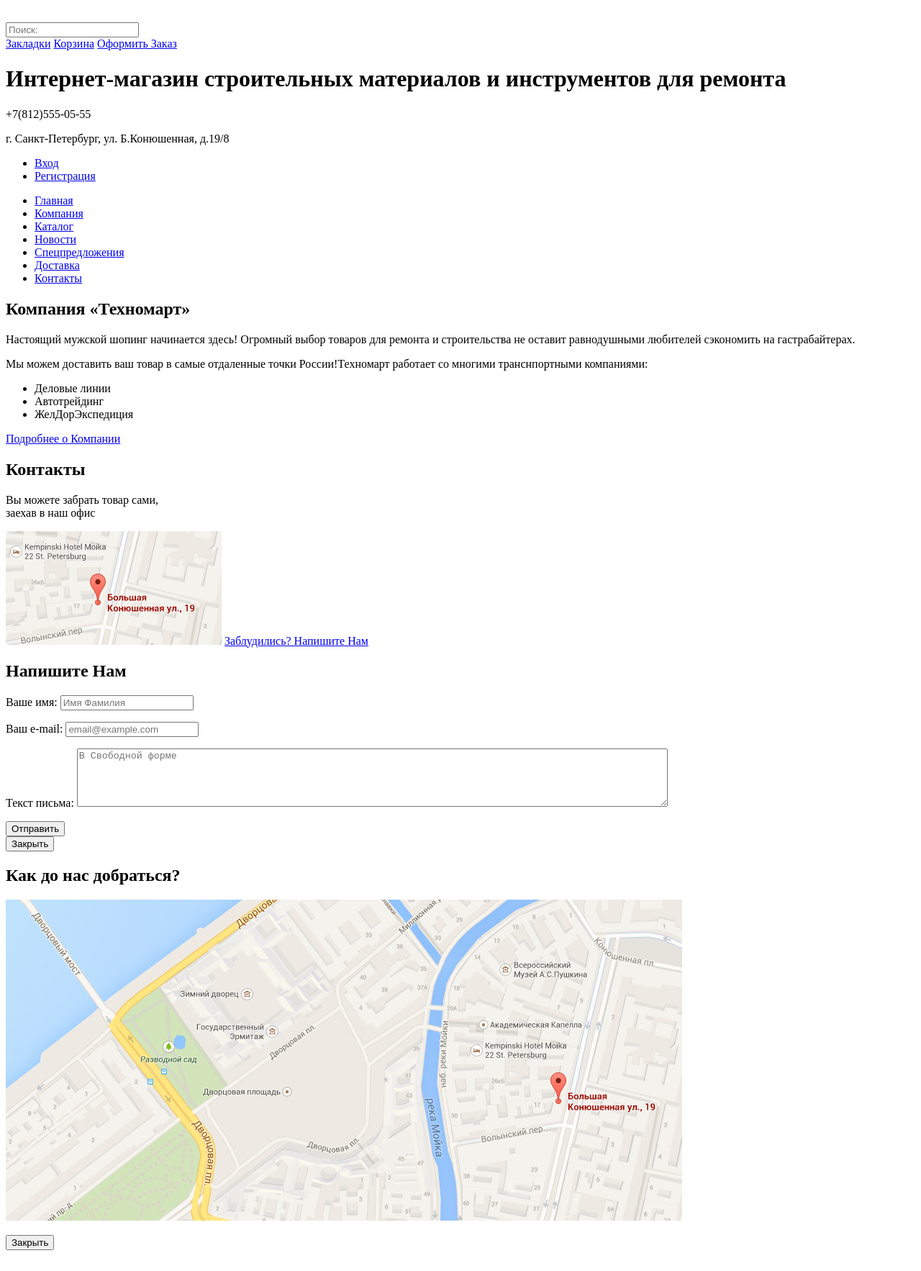
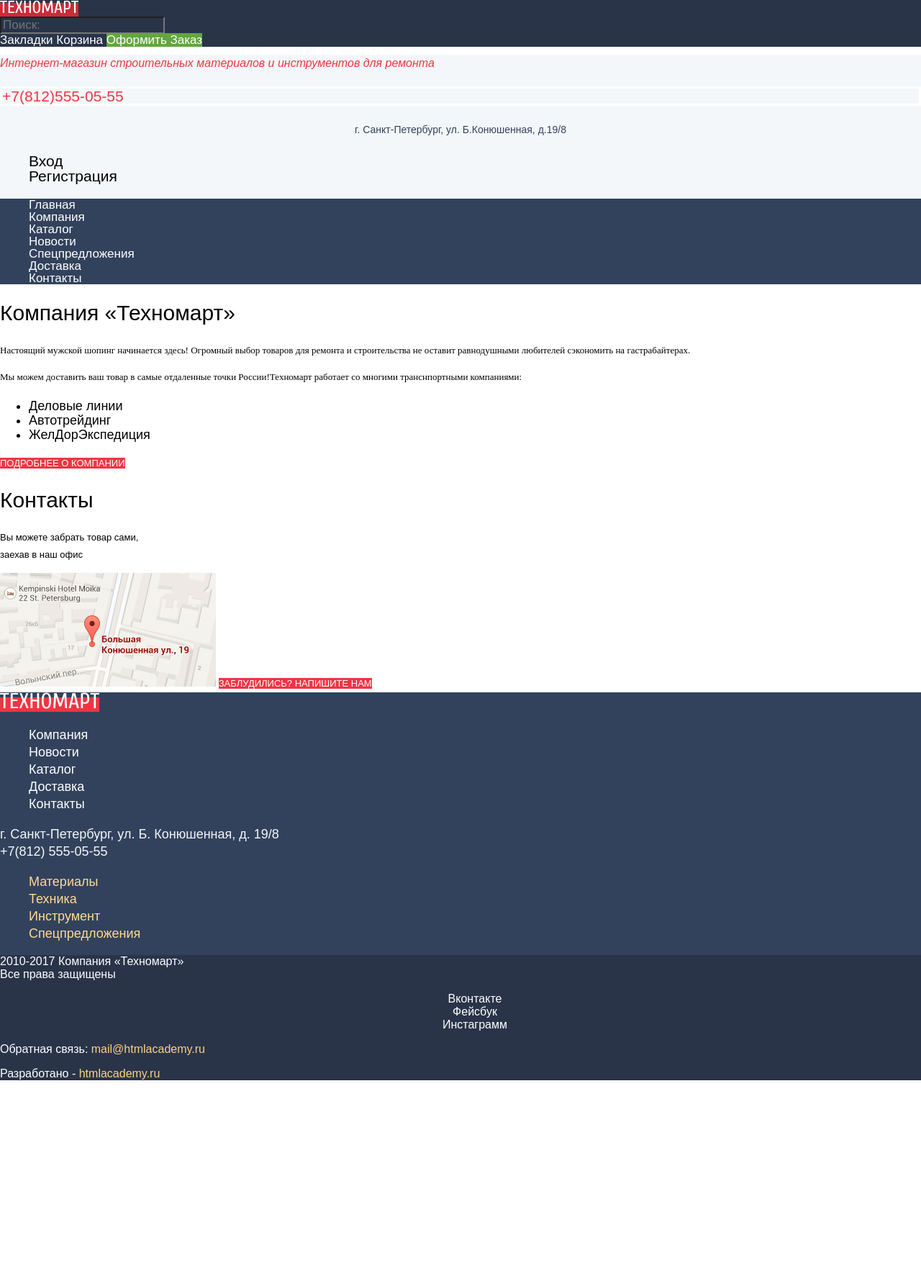
Before and after one commit to vadimbvn/838823-technomart-25, a plain HTML site: page index.html in a window 1280 px wide. Shown: the top 1766 px of the page at 72% size. After the commit the page ends 1517 px from the top, so only its background shows below. Drawn offline with Linux system fonts and the light colour scheme; a web font is replaced by a local one.

Commit message:
приименил стили для главной страницы

```diff
--- a/catalog.html
+++ b/catalog.html
@@ -3,6 +3,9 @@
 <head>
 	<meta charset="UTF-8">
 	<title>Каталог Техномарт</title>
+  <link href="https://fonts.googleapis.com/css?family=Cuprum:400,400i,700|PT+Sans:400,700&display=swap&subset=cyrillic" rel="stylesheet">
+  <link href="css/normalize.css" rel="stylesheet">
+  <link href="css/style.css" rel="stylesheet">
 </head>
 <body>
 	<header class="main-header">
--- /dev/null
+++ b/css/style.css
@@ -0,0 +1,210 @@
+body {
+	margin: 0;
+	padding: 0;
+	font-family: "Cuprum", Arial, sans-serif;
+	font-size: 13px;
+	line-height: 24px;
+	font-weight: 400;
+	color: #000000;
+	background-color: #ffffff;
+
+}
+
+.main-header-logo {
+	background-color: #ee3643;
+}
+
+a {
+	text-decoration: none;
+}
+
+.main-header-info {
+	font-size: 17px;
+	line-height: 18px;
+	color: #ffffff;
+	background-color: #293449;
+}
+
+.main-header-info a {
+	color: #ffffff;
+}
+
+.form-search input {
+	font: inherit;
+	background-color: transparent;
+}
+
+.main-header-order {
+	background-color: #63a63e;
+}
+
+.form-search input:focus {
+	background-color: white;
+}
+
+.main-header-logo:hover {
+	background-color: #ca2c37;
+}
+
+.main-header-marker:hover,
+.main-header-cart:hover {
+	background-color: #212a3a;
+}
+
+.main-header-order:hover {
+	background-color: #518534;
+}
+
+.header-description {
+	background-color: #f4f7f9;
+}
+
+.header-text {
+	font-size: 16px;
+	line-height: 23px;
+	font-weight: 400;
+	font-style: italic;
+	color: #ee3643;
+}
+
+.header-phone {
+	font-size: 21px;
+	line-height: 21px;
+	color: #ee3643;
+	border: solid 3px #ffffff;
+}
+
+.header-address {
+	font-size: 14px;
+	line-height: 24px;
+	color: #32425c;
+	text-align: center;
+}
+
+.user-navigation {
+	font-size: 21px;
+	line-height: 21px;
+	list-style: none;
+}
+
+.user-navigation a {
+	color: #000000;
+}
+
+.user-navigation a:hover {
+	color: #ee3643;
+}
+
+.main-navigation {
+	font-size: 17px;
+	line-height: 17px;
+	background-color: #32425c;
+}
+
+.main-navigation ul {
+	list-style: none;
+}
+
+.main-navigation a {
+	color: #ffffff;
+}
+
+.main-navigation a:hover {
+	background-color: #32425c;
+}
+
+.company-title {
+	font-size: 30px;
+	line-height: 30px;
+	font-weight: 400;
+}
+
+.about-company p {
+	font-family: "PTsans";
+}
+
+.transport-list {
+	font-size: 18px;
+	line-height: 20px;
+}
+
+.button {
+	size: 14px;
+	line-height: 18px;
+	text-align: center;
+	text-transform: uppercase;
+	color: #ffffff;
+	background-color: #ee3643;
+}
+
+.contacts-title {
+	font-size: 30px;
+	line-height: 30px;
+	font-weight: 400;
+}
+
+.modal {
+	display: none;
+}
+
+.main-footer {
+	font-size: 18px;
+	line-height: 24px;
+	color: #ffffff;
+	background-color: #32425c;
+}
+
+.footer-logo {
+	background-color: #ee3643;
+}
+
+.footer-navigation  {
+	list-style: none;
+}
+.footer-navigation a {
+	color: #ffffff;
+}
+
+.footer-contacts {
+	color: #f3f7f9;
+}
+
+.footer-products {
+	list-style: none;
+}
+
+.footer-products a {
+	color: #ffda96;
+}
+
+.footer-navigation a:hover,
+.footer-products a:hover {
+	text-decoration: underline;
+}
+
+.footer-bottom {
+	font-size: 16px;
+	line-height: 18px;
+	background-color: #293449;
+}
+
+.footer-social {
+	text-align: center;
+	list-style: none;
+}
+
+.social-button {
+	color: #ffffff;
+}
+
+.social-button:hover {
+	background-color: #ee3643;
+}
+
+.orders a {
+	color: #ffd180;
+}
+
+.orders a:hover {
+	text-decoration: underline;
+}
--- a/index.html
+++ b/index.html
@@ -3,6 +3,9 @@
   <head>
     <meta charset="utf-8">
     <title>HTML Academy: Техномарт</title>
+    <link href="https://fonts.googleapis.com/css?family=Cuprum:400,400i,700|PT+Sans:400,700&display=swap&subset=cyrillic" rel="stylesheet">
+    <link href="css/normalize.css" rel="stylesheet">
+    <link href="css/style.css" rel="stylesheet">
   </head>
   <body>
     <header class="main-header">
@@ -105,6 +108,7 @@
           <li><a href="#">Инструмент</a></li>
           <li><a href="#">Спецпредложения</a></li>
         </ul>
+        <div class="footer-bottom">
           <p class="footer-copyright">
           2010-2017 Компания «Техномарт»<br>
           Все права защищены
@@ -114,12 +118,13 @@
             <li><a class="social-button" href="#" aria-label="Техномарт на Фейсбуке">Фейсбук</a></li>
             <li><a class="social-button" href="#" aria-label="Техномарт в Инстаграмме">Инстаграмм</a></li>
           </ul>
-      <p>обратная связь:
+          <p class="orders">Обратная связь:
             <a href="mailto:mail@htmlacademy.ru">mail@htmlacademy.ru</a>
           </p>
-      <p>Разработано -
+          <p class="orders">Разработано -
             <a href="https://htmlacademy.ru/intensive/htmlcss">htmlacademy.ru</a>
           </p>
+        </div>
     </footer>
   </body>
 </html>
```
Also changed, not shown: css/normalize.css (added). Lines whose indentation alone changed are shown as unchanged.
